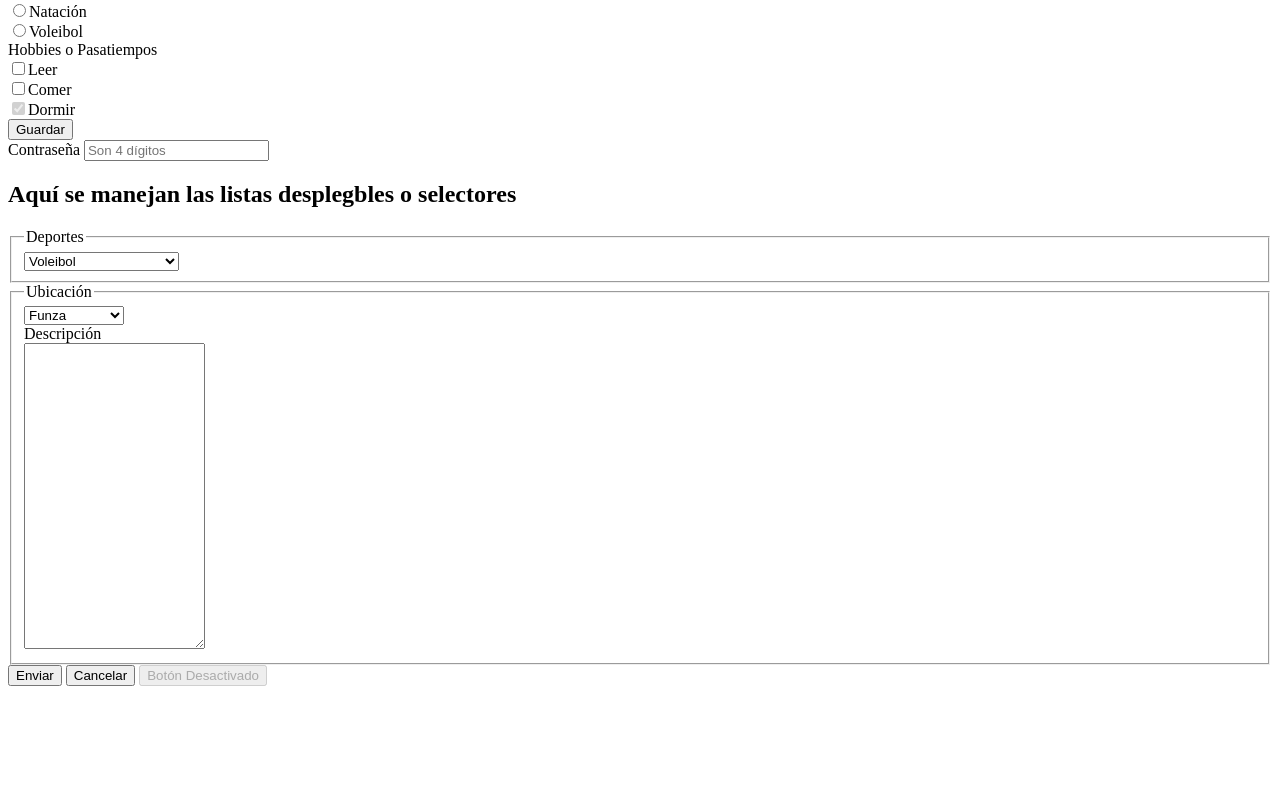
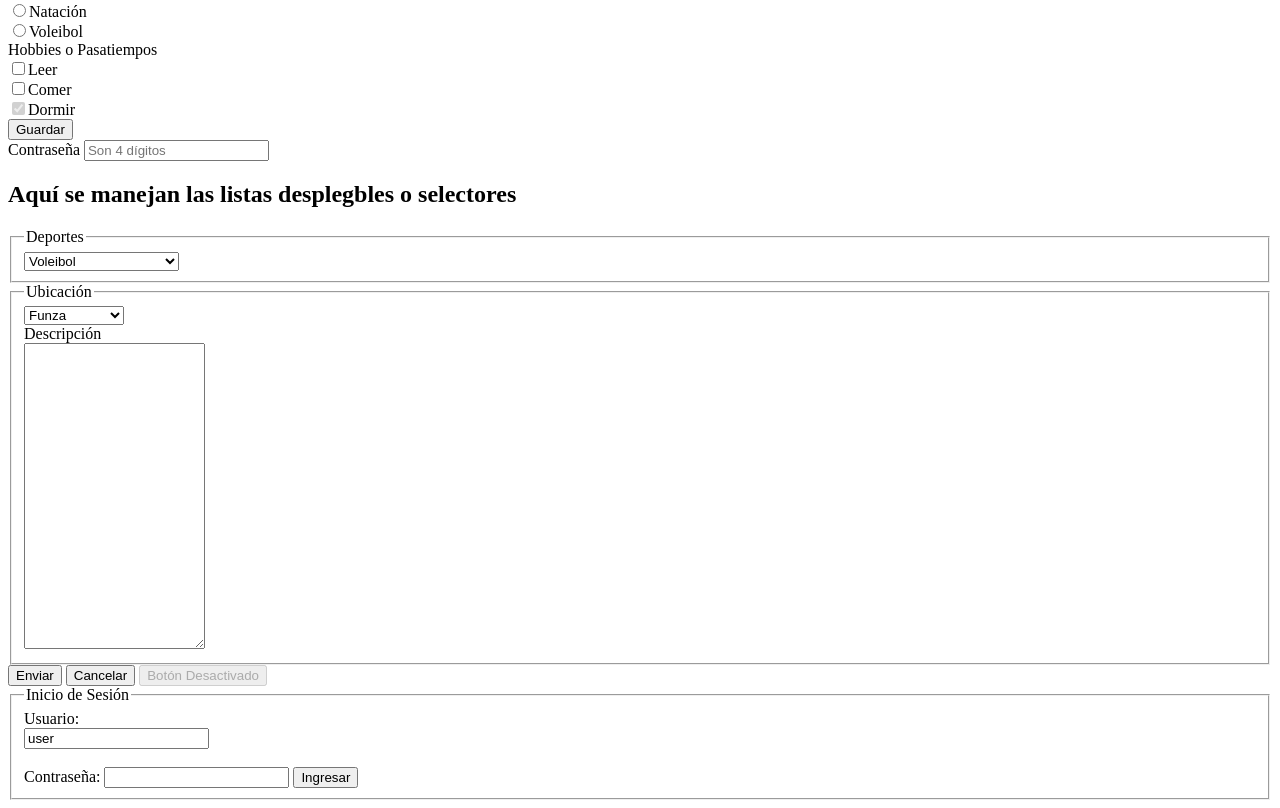
Before and after one commit to yagoalexa-taltech/web-mintic-lab1, a plain HTML site: page formularios.html in a window 1280 px wide. Shown: the part 359-1167 px from the top of the page. Before the commit the page ends 1053 px from the top, so only its background shows below. Drawn offline with Linux system fonts and the light colour scheme.

Commit message:
Se agrega un inicio de sesion en formularios.html

```diff
--- a/formularios.html
+++ b/formularios.html
@@ -86,5 +86,16 @@
     <input type="reset" value="Cancelar">
     <input type="button" value="Botón Desactivado" disabled>
    </form>
+   <form action="" method="post">
+    <fieldset>
+        <legend>Inicio de Sesión</legend>
+        <label for="user">Usuario:</label><br>
+        <input type="text" value="user" required>
+        <br><br>
+        <label for="clave">Contraseña:</label>
+        <input type="password" id="clave" required value="" autocomplete="">
+        <button type="submit">Ingresar</button>
+    </fieldset>
+   </form>
 </body>
 </html>
```
